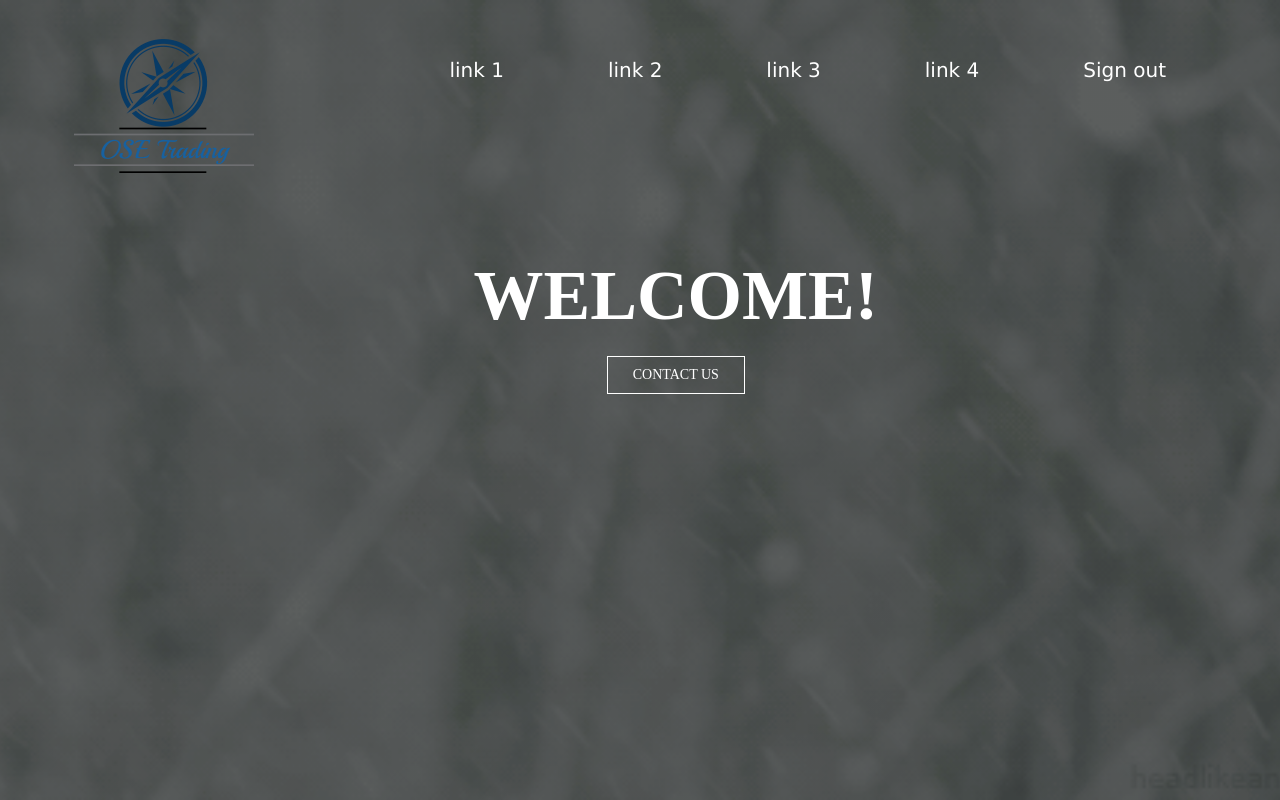
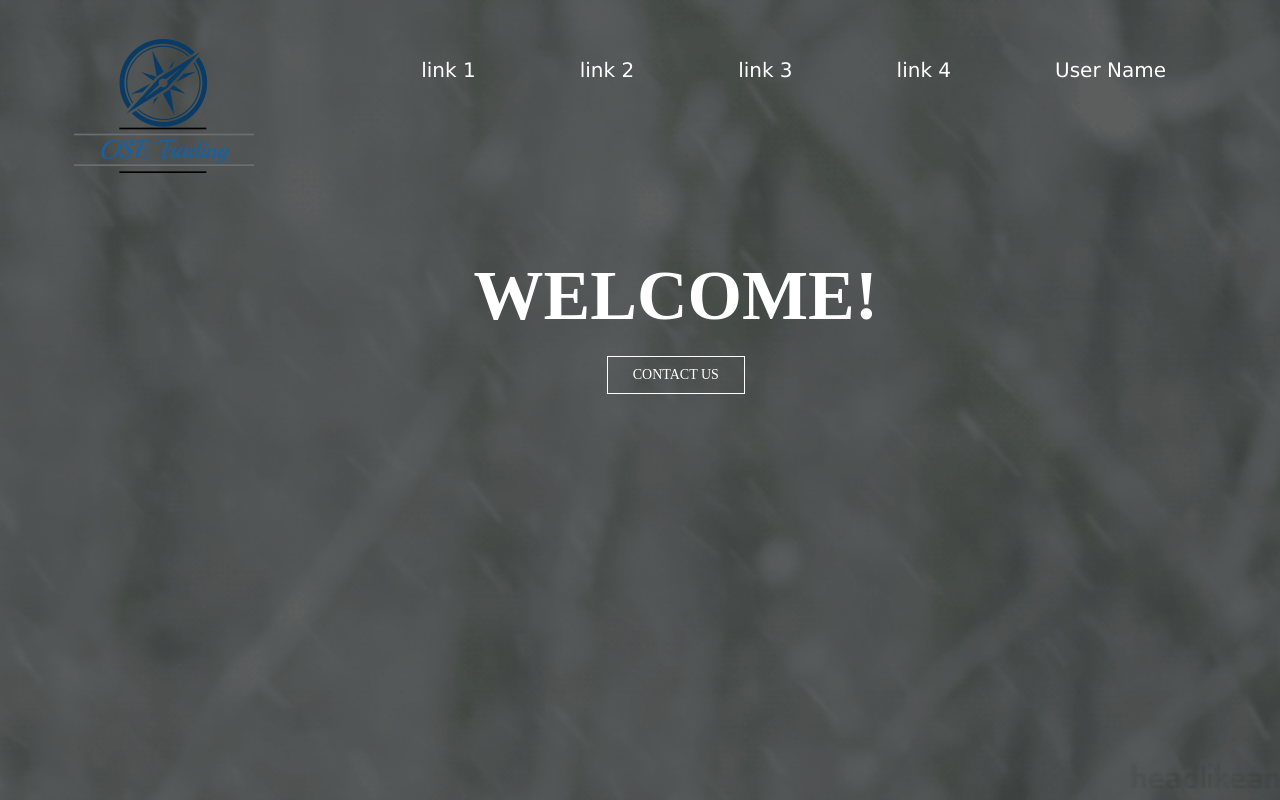
Before and after one commit to Stoney0909/OSE_Trading, a Flask app: page /Home in a window 1280 px wide. Run offline with Flask 2, Linux system fonts and the light colour scheme; some libraries are stand-ins or nearby versions.

```diff
--- a/static/css/home_Page.css
+++ b/static/css/home_P.css
@@ -26,6 +26,52 @@
         padding: 5px 50px;
         font-family: 'Lucida Grande', 'Lucida Sans Unicode', 'Geneva', 'Verdana', sans-serif;
         font-size: 20px;
+    }
+
+    .dropdown
+    {
+      position: relative;
+      display: inline-block;
+    }
+
+    .dropdown-content
+    {
+      display: none;
+      position: absolute;
+      width:200px;
+      box-shadow: 0px 8px 16px 0px rgba(0,0,0,0.2);
+      z-index: 1;
+    }
+
+    .dropdown-content a {
+      color: black;
+      text-decoration: none;
+      display: block;
+    }
+
+    .dropdown-content a:hover
+    {
+        background-color: #ffffff;
+    }
+
+    .dropdown:hover .dropdown-content
+    {
+        display: block;
+    }
+
+    .user_name
+    {
+        color: white;
+        text-decoration: none;
+        padding: 5px 50px;
+        font-family: 'Lucida Grande', 'Lucida Sans Unicode', 'Geneva', 'Verdana', sans-serif;
+        font-size: 20px;
+    }
+
+    .user_name:hover
+    {
+        background: white;
+        color: darkslategray;
     }
 
     .nav li a:hover{
--- a/templates/Home_page.html
+++ b/templates/Home_page.html
@@ -3,7 +3,7 @@
 <head>
     <meta charset="UTF-8">
     <title>Home</title>
-    <link rel="stylesheet" href="{{ url_for('static', filename='css/home_Page.css') }}">
+    <link rel="stylesheet" href="{{ url_for('static', filename='css/home_P.css') }}">
 </head>
 
 <style>
@@ -28,7 +28,13 @@
             <li><a href="#">link 2</a></li>
             <li><a href="#">link 3</a></li>
             <li><a href="#">link 4</a></li>
-            <li><a href="{{ url_for('login_page') }}">Sign out</a></li>
+            <li class="dropdown">
+                    <span class="user_name">User Name</span>
+                        <div class="dropdown-content">
+                        <a href="#">Profile</a>
+                        <a href="{{ url_for('login_page') }}">Sign out</a>
+                        </div>
+            </li>
         </ul>
     </div>
     <div class="welcome">
```
